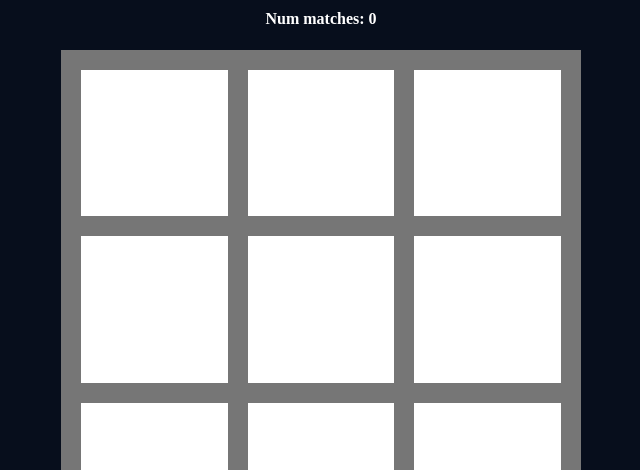
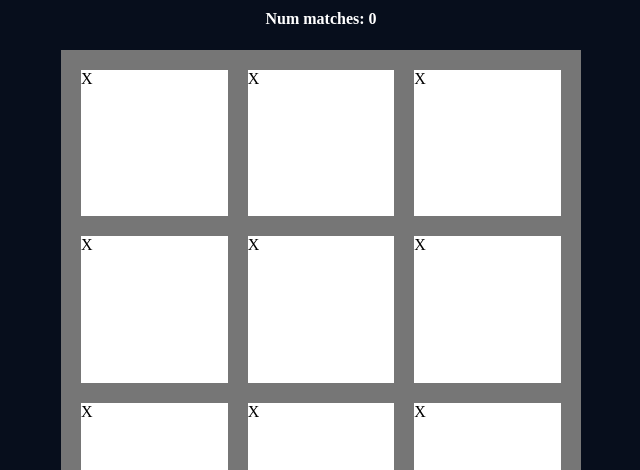
Before and after one commit to aelawson/tic_tac_toe, a React app: page / in a window 1280 px wide. Shown: the part 148-618 px from the top of the page, without its empty margins (319-959 px from the left). Built offline with nearby package versions, Linux system fonts and the light colour scheme.

Commit message:
Add graphical representation of move to tile. Silly me though, it just binds the current player to all tiles...

```diff
--- a/src/components/tile.jsx
+++ b/src/components/tile.jsx
@@ -14,6 +14,7 @@ export default class Tile extends React.Component {
 				onClick={this.onClick.bind(this)}
 				style={tileStyle}
 			>
+				<span>{ this.props.currentPlayer }</span>
 			</div>
 		);
 	}
```
